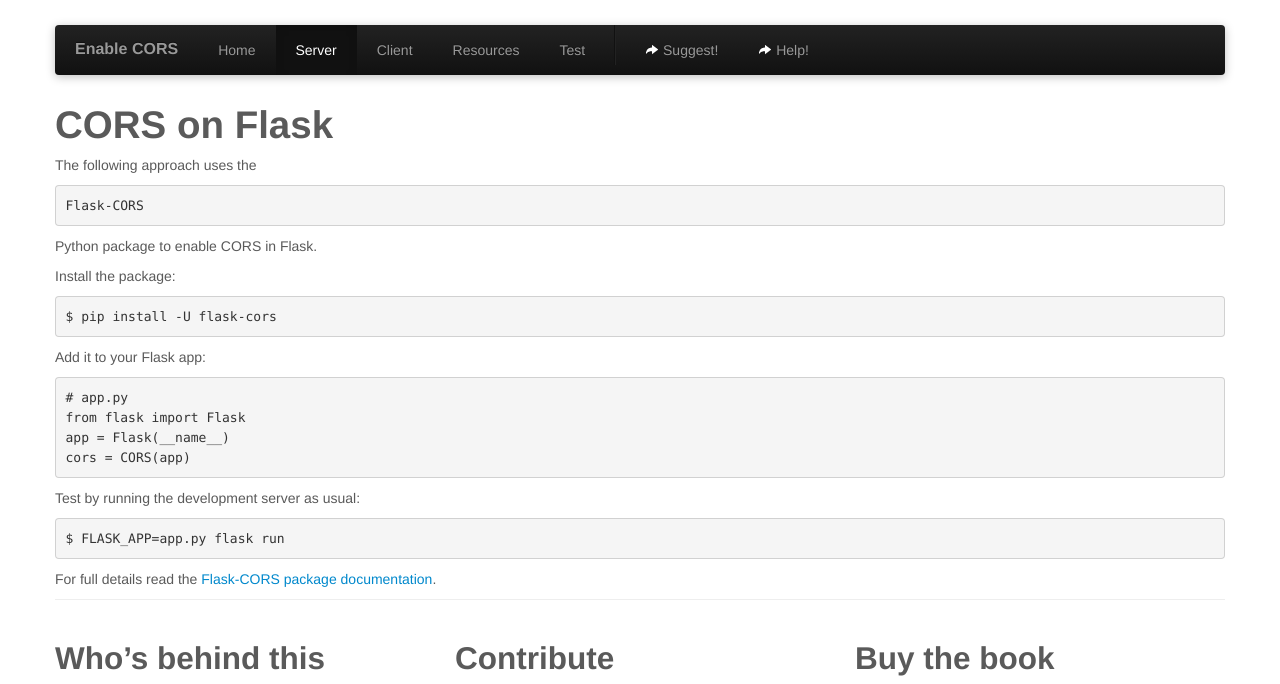
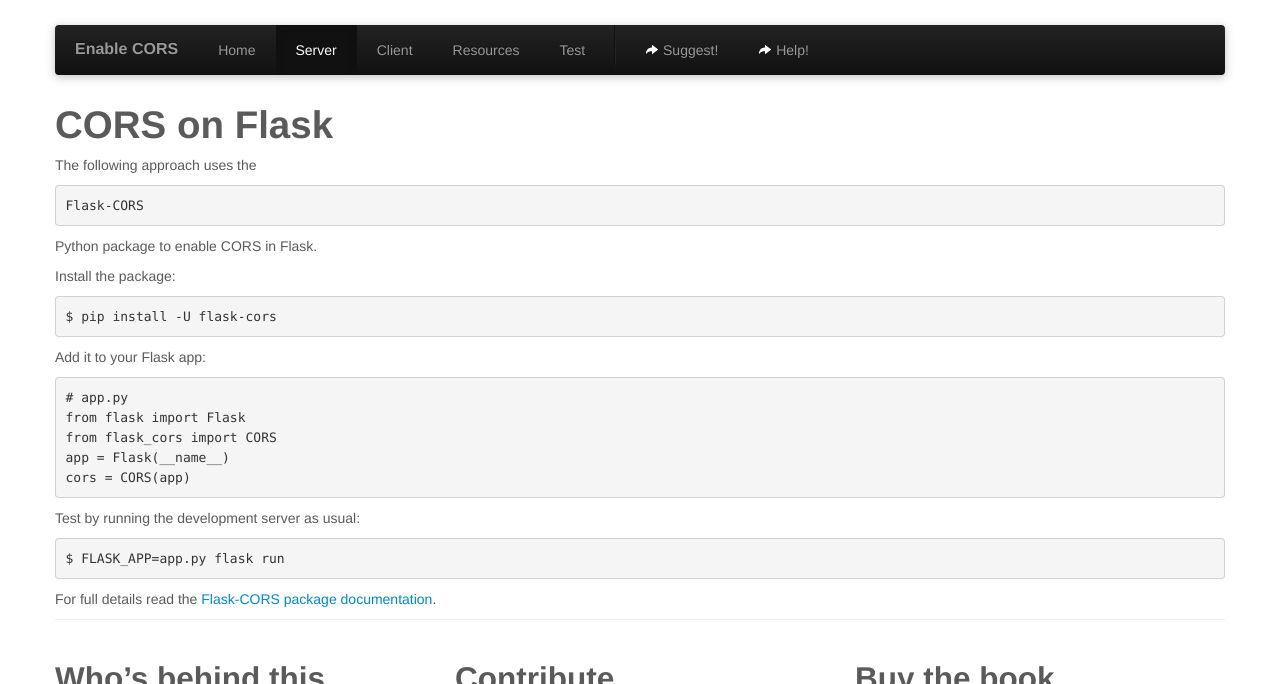
Before and after one commit to monsur/enable-cors.org, a Jekyll site: the page built from server_flask.html, in a window 1280 px wide, cut to the strip 0-684 px from the top of the page. Built offline with Jekyll 4.4.1, drawn with Linux system fonts in a browser that asks for light colours.

Commit message:
add missing import line

```diff
--- a/server_flask.html
+++ b/server_flask.html
@@ -19,6 +19,7 @@
 <pre class="code">
 # app.py
 from flask import Flask
+from flask_cors import CORS
 app = Flask(__name__)
 cors = CORS(app)
 </pre>
```
